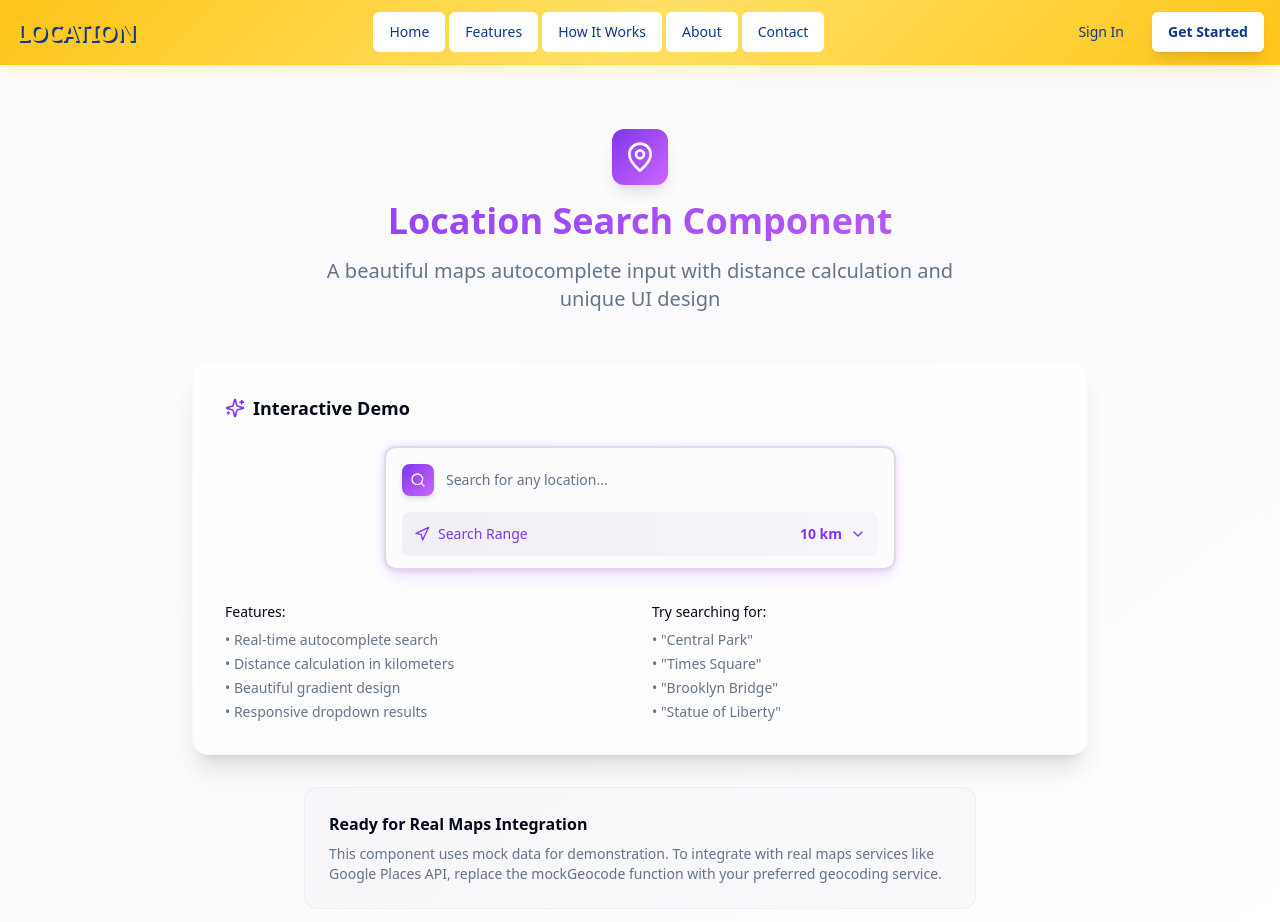
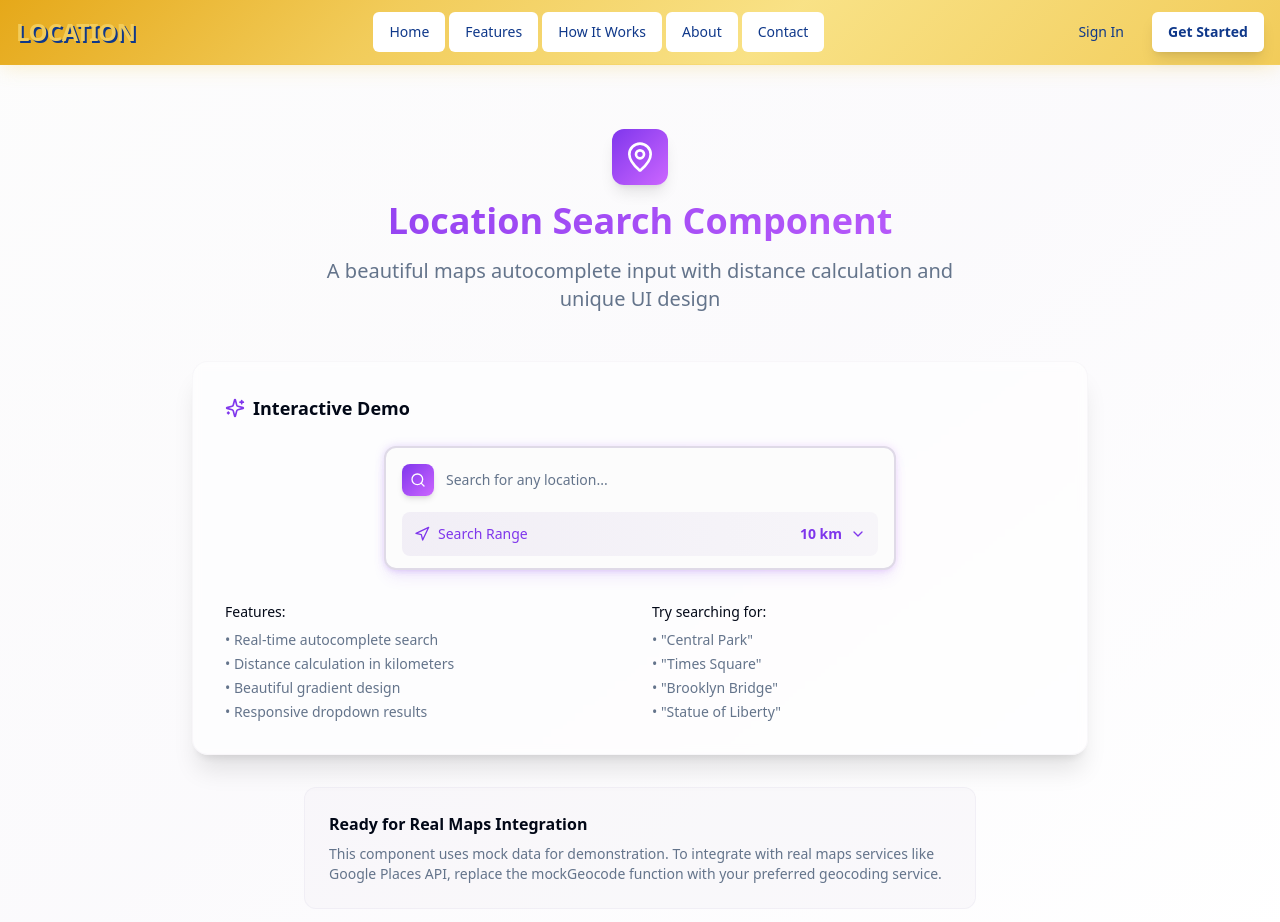
Before and after one commit to 1r0n51uv/geo-map-wizard, a React (Vite) app: page / in a window 1280 px wide. Shown: the top 922 px of the page. Built offline with nearby package versions, Linux system fonts and the light colour scheme.

Commit message:
Refine navbar gradient

```diff
--- a/src/index.css
+++ b/src/index.css
@@ -52,16 +52,17 @@ All colors MUST be HSL.
     --gradient-location-subtle: linear-gradient(180deg, hsl(var(--location-surface)), hsl(var(--location-secondary)));
 
     /* Navbar colors - Blue and Yellow theme */
-    --navbar-yellow: 45 100% 55%;
-    --navbar-yellow-hover: 45 100% 50%;
-    --navbar-yellow-light: 48 100% 70%;
+    --navbar-yellow: 45 85% 65%;
+    --navbar-yellow-hover: 45 85% 60%;
+    --navbar-yellow-light: 48 90% 75%;
+    --navbar-yellow-dark: 42 80% 50%;
     --navbar-blue: 210 100% 60%;
     --navbar-blue-dark: 220 80% 30%;
     --navbar-bg: 0 0% 100%;
     --navbar-text: 220 20% 20%;
 
     /* Navbar gradients */
-    --gradient-navbar: linear-gradient(135deg, hsl(var(--navbar-yellow)) 0%, hsl(var(--navbar-yellow-light)) 50%, hsl(var(--navbar-yellow)) 100%);
+    --gradient-navbar: linear-gradient(135deg, hsl(var(--navbar-yellow-dark)) 0%, hsl(var(--navbar-yellow)) 30%, hsl(var(--navbar-yellow-light)) 60%, hsl(var(--navbar-yellow)) 100%);
     --navbar-shadow: 0 4px 20px -2px hsl(var(--navbar-yellow) / 0.3);
     --navbar-shadow-hover: 0 6px 30px -2px hsl(var(--navbar-yellow) / 0.5);
 
```
